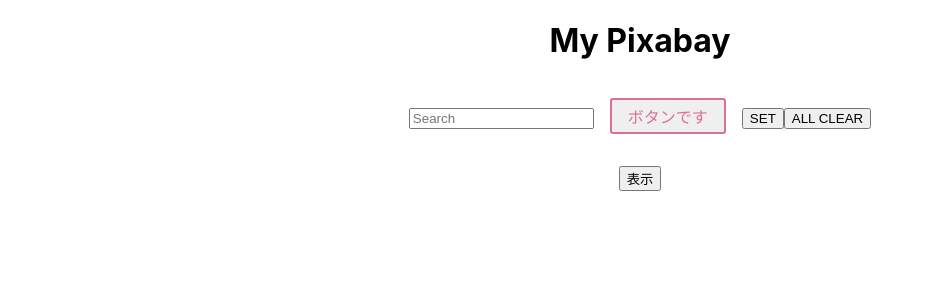
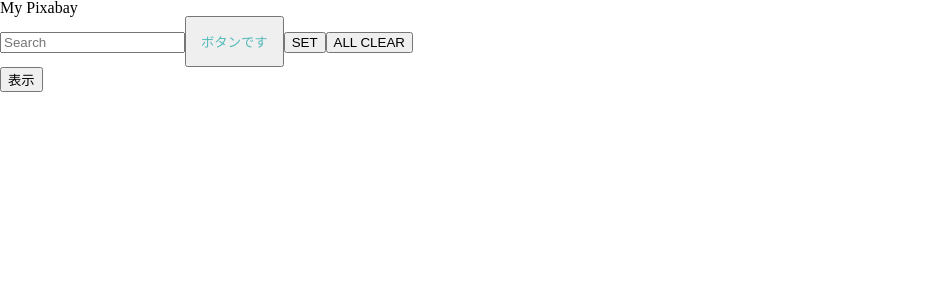
Before and after one commit to s-yoshiii/react-api-tutorial, a React (Create React App) app: page / in a window 1280 px wide. Shown: the top 300 px of the page, without its empty margins (0-934 px from the left). Built offline with nearby package versions, Linux system fonts and the light colour scheme.

Commit message:
reset.cssの読み込みとグローバルスタイルの設定

```diff
--- a/package.json
+++ b/package.json
@@ -43,6 +43,7 @@
   },
   "devDependencies": {
     "@types/styled-components": "^5.1.25",
-    "axios": "^0.27.2"
+    "axios": "^0.27.2",
+    "styled-reset": "^4.4.1"
   }
 }
--- a/src/App.tsx
+++ b/src/App.tsx
@@ -1,8 +1,19 @@
 import React from "react";
-import "./App.css";
+import { createGlobalStyle } from "styled-components";
+import reset from "styled-reset";
 import useGallerySet from "./hooks/useGallerySet";
 import Gallery from "./component/Gallery";
 import Button from "./component/Button";
+
+const GlobalStyle = createGlobalStyle`
+  ${reset}
+  *, *::after, *::before {
+    box-sizing: border-box;
+    -moz-osx-font-smoothing: grayscale;
+    -webkit-font-smoothing: antialiased;
+    font-smoothing: antialiased;
+  }
+`;
 function App() {
   const {
     ref,
@@ -15,6 +26,8 @@
   } = useGallerySet();
 
   return (
+    <>
+      <GlobalStyle />
       <div className="container">
         {isDisplay ? (
           <>
@@ -32,7 +45,9 @@
               }}
             >
               <input type="text" placeholder="Search" ref={ref} />
-            <Button type="button">ボタンです</Button>
+              <Button type="button" outlined>
+                ボタンです
+              </Button>
               <button type="submit">SET</button>
 
               <button type="button" onClick={handleClear}>
@@ -46,6 +61,7 @@
           </>
         )}
       </div>
+    </>
   );
 }
 
--- a/src/component/Button.tsx
+++ b/src/component/Button.tsx
@@ -1,8 +1,12 @@
 import React, { FC, ReactNode } from "react";
-import styled from "styled-components";
+import styled, { css } from "styled-components";
 type Props = {
   children: ReactNode;
   type: "button" | "submit";
+  // variant: "outlined" | "contained" | "text";
+  outlined?: boolean;
+  contained?: boolean;
+  text?: boolean;
 };
 const Button: FC<Props> = (props) => {
   const { children, type } = props;
@@ -10,11 +14,11 @@
 };
 
 const SButton = styled.button`
-  color: palevioletred;
-  font-size: 1em;
-  margin: 1em;
-  padding: 0.25em 1em;
-  border: 2px solid palevioletred;
-  border-radius: 3px;
+  ${(outlined) =>
+    outlined &&
+    css`
+      padding: 14px;
+      color: #54bab9;
+    `}
 `;
 export default Button;
--- a/src/index.tsx
+++ b/src/index.tsx
@@ -1,6 +1,5 @@
 import React from "react";
 import ReactDOM from "react-dom/client";
-import "./index.css";
 import App from "./App";
 
 const root = ReactDOM.createRoot(
```
Also changed, not shown: 1 other file (tests, documents, lock files or other folders). Lines whose indentation alone changed are shown as unchanged.
